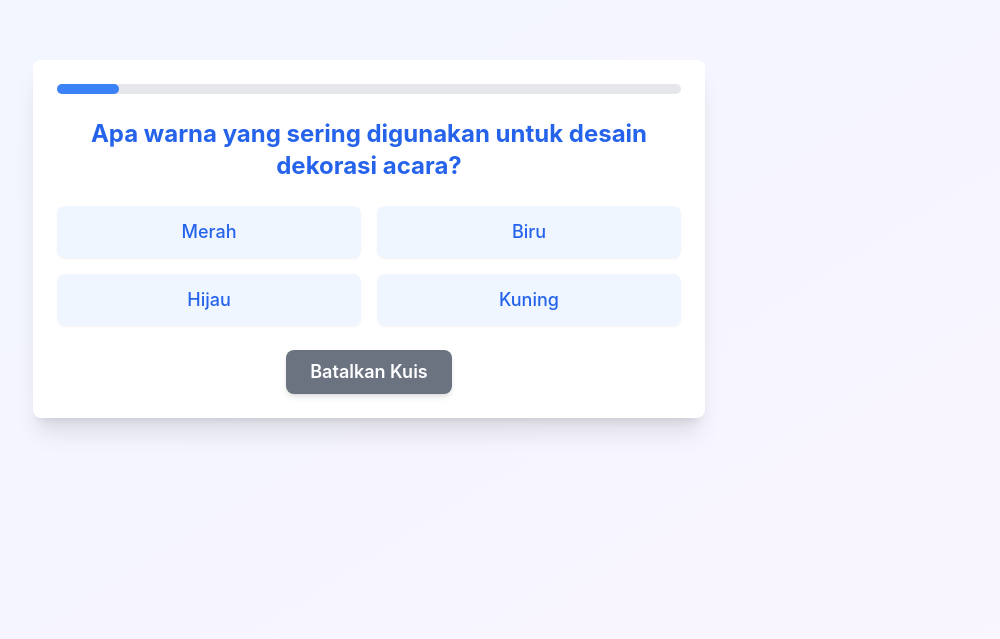
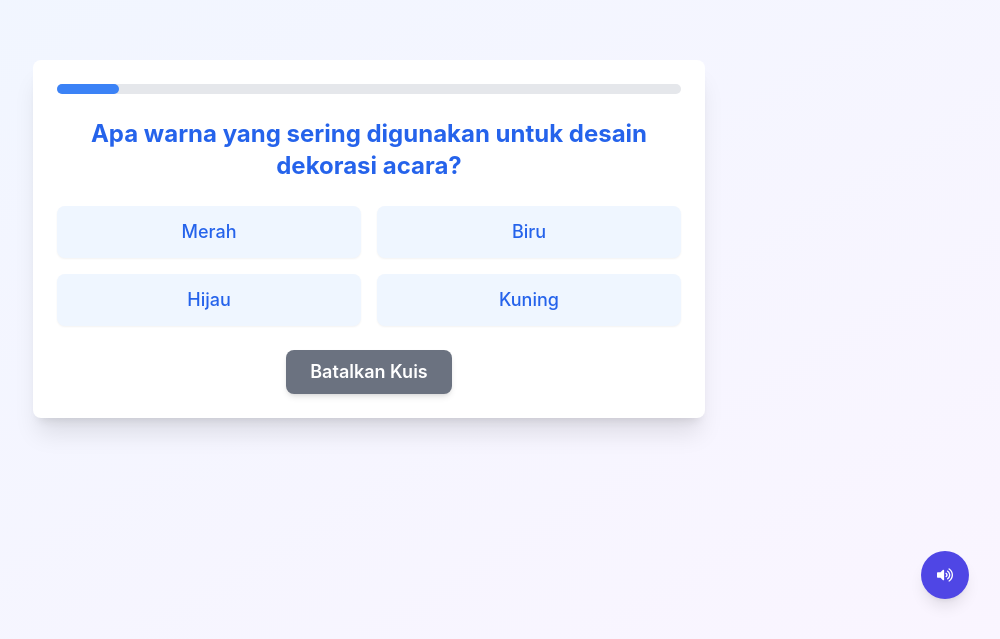
Before and after one commit to giraldi07/valentine-day-react, a React (Vite) app: page /games/quiz in a window 1280 px wide. Shown: the part 161-800 px from the top of the page, without its empty margins (271-1271 px from the left). Built offline with nearby package versions, Linux system fonts and the light colour scheme.

Commit message:
update music

```diff
--- a/src/App.tsx
+++ b/src/App.tsx
@@ -8,7 +8,6 @@ import PhotoCard from './pages/PhotoCard';
 import TodoList from './pages/TodoList';
 import LoveLetter from './pages/LoveLetter';
 import Closing from './pages/Closing';
-import Music from './pages/Music';
 import { AnimatePresence } from 'framer-motion';
 import Games from './pages/Games';
 import DateInput2 from './pages/DateInput2';
@@ -17,6 +16,7 @@ import Loading from './components/loading/Loading1';
 import Fliping from './pages/Fliping';
 import Quiz from './pages/games/Quiz';
 import TekaTeki from './pages/games/TekaTeki';
+import MusicBackground from './components/new-comp/MusicBackground';
 
 function AnimatedRoutes() {
   const location = useLocation();
@@ -43,7 +43,6 @@ function AnimatedRoutes() {
           <Route path="/features" element={<Features />} />
           <Route path="/gallery" element={<Gallery />} />
           <Route path="/photo-card" element={<PhotoCard />} />
-          <Route path="/music" element={<Music />} />
           <Route path="/todo-list" element={<TodoList />} />
           <Route path="/love-letter" element={<LoveLetter />} />
           <Route path="/closing" element={<Closing />} />
@@ -61,6 +60,7 @@ function AnimatedRoutes() {
 function App() {
   return (
     <Router>
+      <MusicBackground />
       <AnimatedRoutes />
     </Router>
   );
--- /dev/null
+++ b/src/components/new-comp/MusicBackground.tsx
@@ -0,0 +1,74 @@
+import { useState, useRef, useEffect } from 'react';
+import { FaMusic, FaVolumeMute, FaVolumeUp } from 'react-icons/fa';
+import FileMusic from '../../assets/audio/music.mp3';
+
+const MusicBackground = () => {
+  const [isMuted] = useState(false);
+  const [volume, setVolume] = useState(0.5); // Set default volume to 50%
+  const [isSettingsVisible, setIsSettingsVisible] = useState(false); // To toggle settings visibility
+  const audioRef = useRef<HTMLAudioElement>(null); // Create a ref for the audio element
+
+
+  const handleVolumeChange = (event: React.ChangeEvent<HTMLInputElement>) => {
+    const newVolume = parseFloat(event.target.value);
+    setVolume(newVolume);
+  };
+
+  const toggleSettings = () => {
+    setIsSettingsVisible((prev) => !prev);
+  };
+
+  useEffect(() => {
+    if (audioRef.current) {
+      audioRef.current.volume = volume;
+      audioRef.current.muted = isMuted;
+    }
+  }, [volume, isMuted]);
+
+  return (
+    <div className="music-background">
+      {/* Audio background */}
+      <audio
+        ref={audioRef} // Attach the ref to the audio element
+        src={FileMusic}
+        autoPlay
+        loop
+        className="hidden"
+      ></audio>
+
+      {/* Floating button */}
+      <div className="fixed bottom-10 right-10 z-50">
+        <button
+          onClick={toggleSettings} // Toggle settings visibility on button click
+          className="bg-indigo-600 text-white rounded-full p-4 shadow-lg"
+        >
+          {isMuted ? <FaVolumeMute /> : <FaVolumeUp />}
+        </button>
+      </div>
+
+      {/* Settings menu */}
+      {isSettingsVisible && (
+        <div className="fixed bottom-20 right-10 z-50 bg-white p-4 rounded-lg shadow-md">
+          <div className="flex items-center mb-2">
+            <FaMusic className="mr-2" />
+            <span>Background Music</span>
+          </div>
+          <div className="flex items-center space-x-4">
+            <label>Volume</label>
+            <input
+              type="range"
+              min="0"
+              max="1"
+              step="0.01"
+              value={volume}
+              onChange={handleVolumeChange}
+              className="w-24"
+            />
+          </div>
+        </div>
+      )}
+    </div>
+  );
+};
+
+export default MusicBackground;
--- a/src/index.css
+++ b/src/index.css
@@ -10,6 +10,22 @@ body {
   -webkit-font-smoothing: antialiased;
   -moz-osx-font-smoothing: grayscale;
 }
+
+.music-background {
+  position: fixed;
+  top: 0;
+  left: 0;
+  width: 100%;
+  height: 100%;
+  z-index: 9999;
+  pointer-events: none; /* Prevent blocking interaction with other elements */
+}
+
+.music-background button,
+.music-background div {
+  pointer-events: auto; /* Allow interaction with these elements */
+}
+
 
 
 
--- a/src/pages/DateInput2.tsx
+++ b/src/pages/DateInput2.tsx
@@ -119,7 +119,7 @@ const DateInput2: React.FC = () => {
                 x: isShaking ? [-5, 5, -5, 5, 0] : 0, // Efek getar horizontal
               }}
               transition={{ duration: 0.5, ease: 'easeInOut' }} // Transisi halus
-              className="max-w-4xl mx-auto p-10 md:p-12 lg:p-2 w-full flex-grow flex flex-col z-50 h-screen overflow-y-auto"
+              className="max-w-4xl mx-auto p-10 md:p-12 lg:p-2 w-full flex-grow flex flex-col z-40 h-screen overflow-y-auto"
             >
               {/* Judul */}
               <div className="text-center mt-0 lg:mt-6 mb-6 sm:mb-8 z-40 relative">
```
Also changed, not shown: 1 other file (tests, documents, lock files or other folders).
